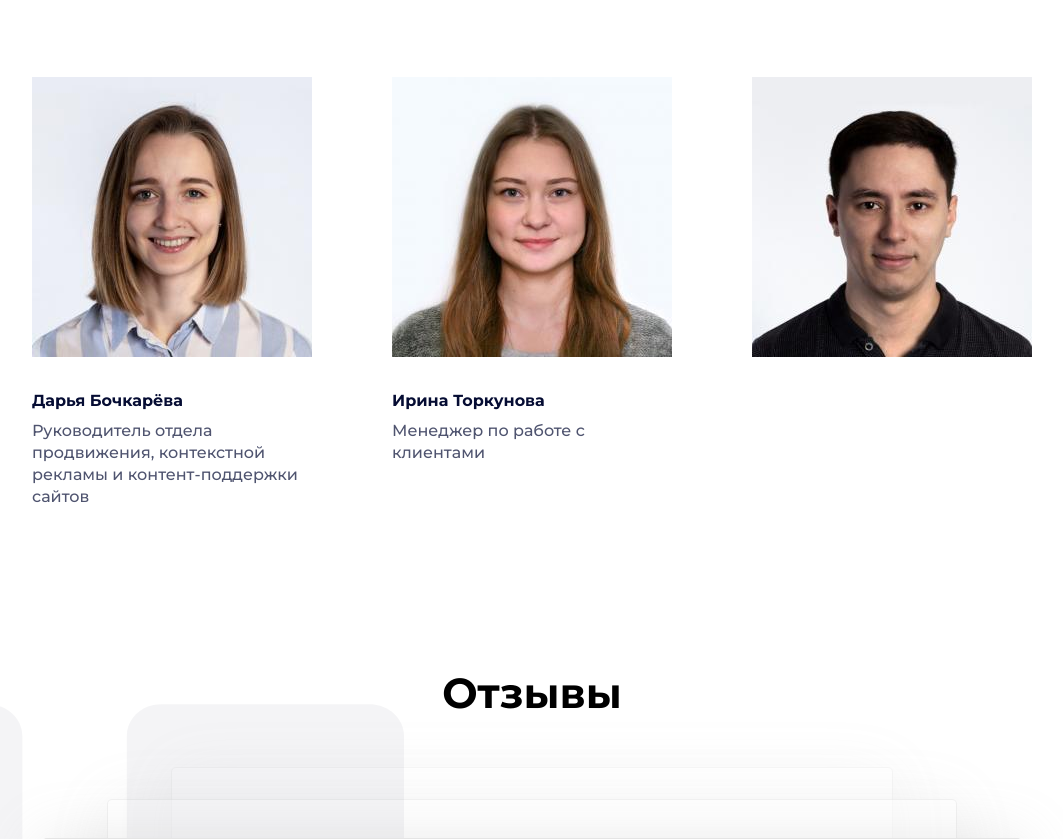
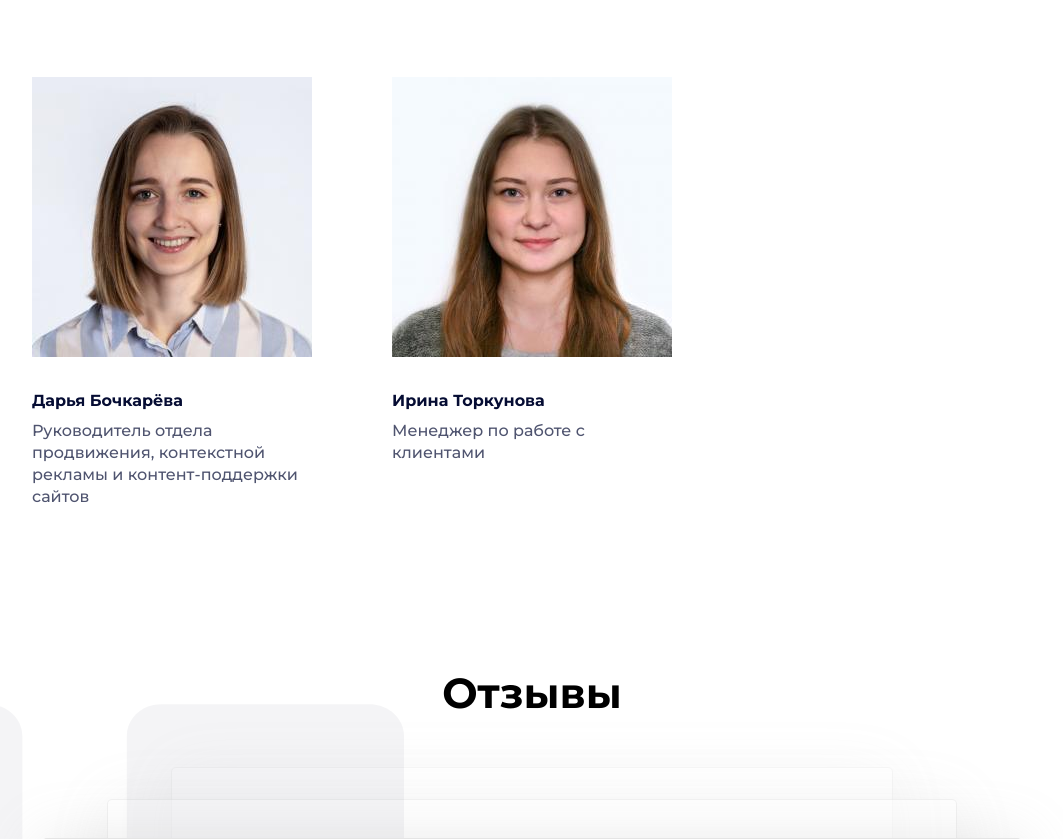
Before and after one commit to JonyKub/ProjectX, a website: page index.html in a window 1280 px wide. Shown: the part 6749-7588 px from the top of the page, without its empty margins (108-1171 px from the left). Drawn offline with nearby package versions, Linux system fonts and the light colour scheme.

Commit message:
Update index.html

```diff
--- a/index.html
+++ b/index.html
@@ -572,7 +572,6 @@
             </div>
             <div class="team__list-item">
                 <div class="team__photo">
-                    <img src="img/team/Aleksandr-Dolzhenkov.jpg" alt="сотрудник">
                 </div>
                 <div class="team__descr">
                 </div>
```
